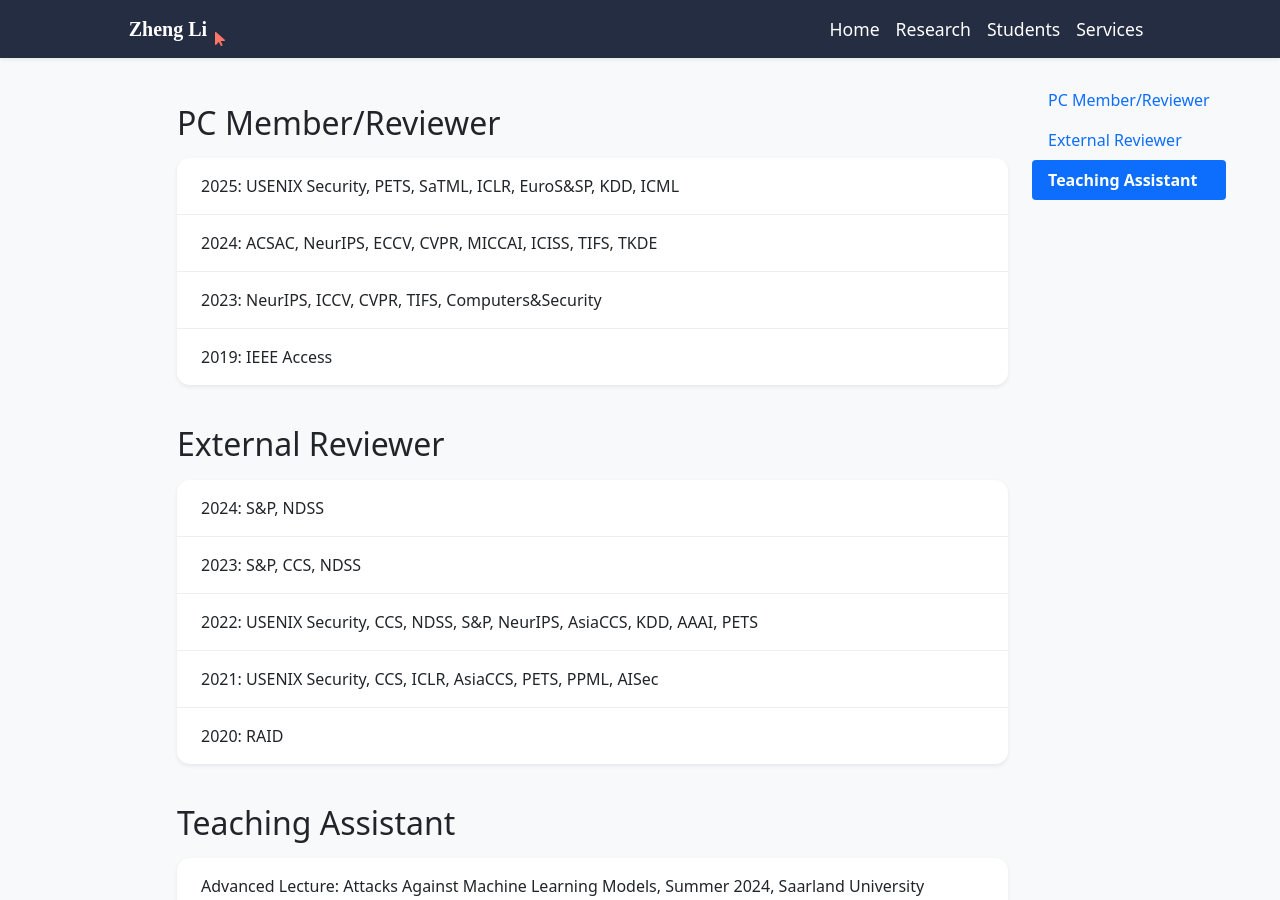
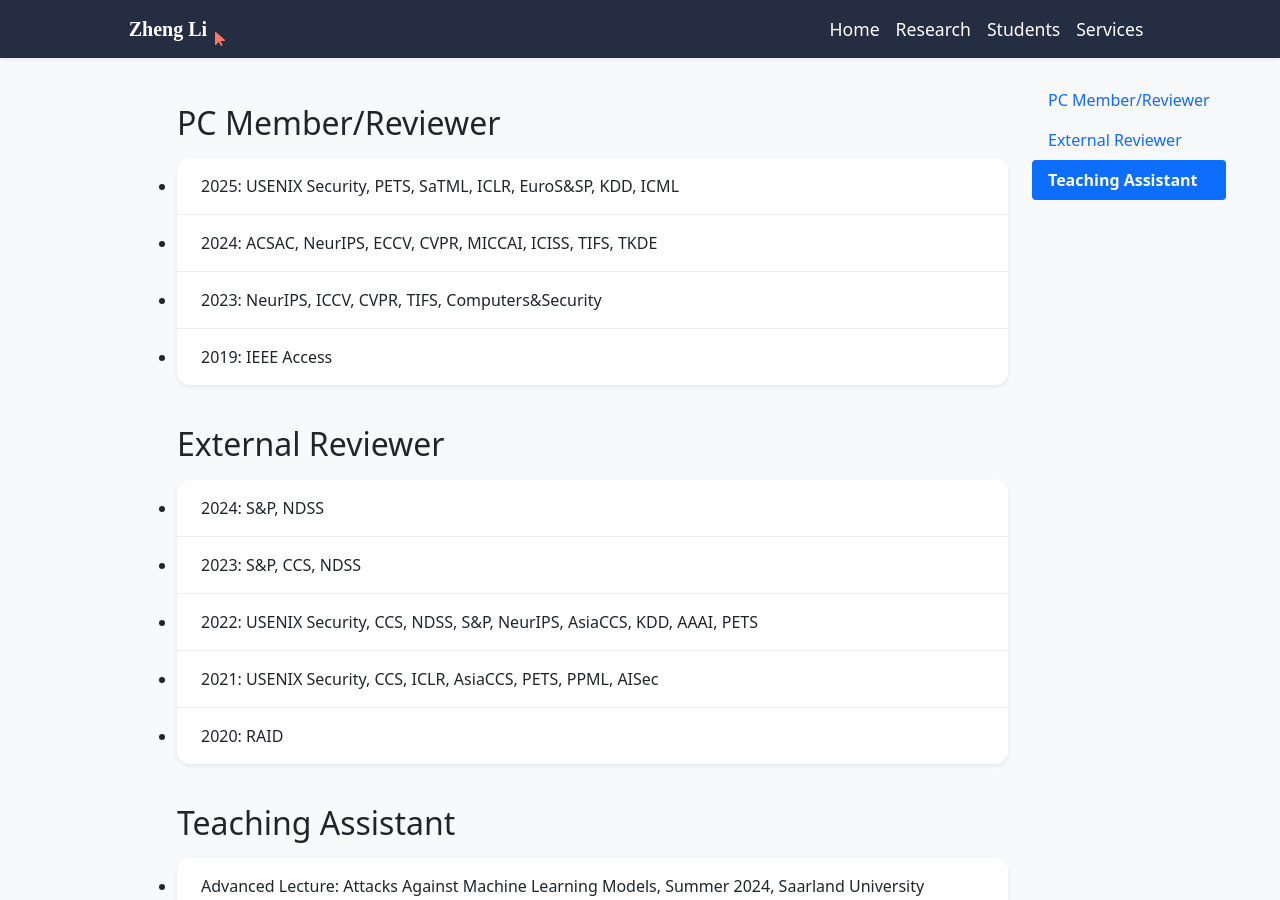
Before and after one commit to shuaichaosong/shuaichaosong.github.io, a Jekyll site: the page built from services.html, in a window 1280 px wide and 900 px high. Built offline with Jekyll 4.4.1, drawn with Linux system fonts in a browser that asks for light colours; nearby versions of some CDN libraries; some web fonts are replaced; a style sheet for code colours, icons or effects is not loaded.

```diff
--- a/services.html
+++ b/services.html
@@ -34,7 +34,7 @@ container_class: container-xl
         }
         /* 清除列表项的默认样式 */
         .content-list {
-            list-style: none; /* 移除点或数字 */
+            list-style: disc; /* 移除点或数字 */
             padding-left: 0;
             margin-bottom: 0;
         }
--- a/students.html
+++ b/students.html
@@ -34,7 +34,7 @@ container_class: container-xl
         }
         /* 清除列表项的默认样式 */
         .content-list {
-            list-style: none; /* 移除点或数字 */
+            list-style: disc; /* 移除点或数字 */
             padding-left: 0;
             margin-bottom: 0;
         }
```
